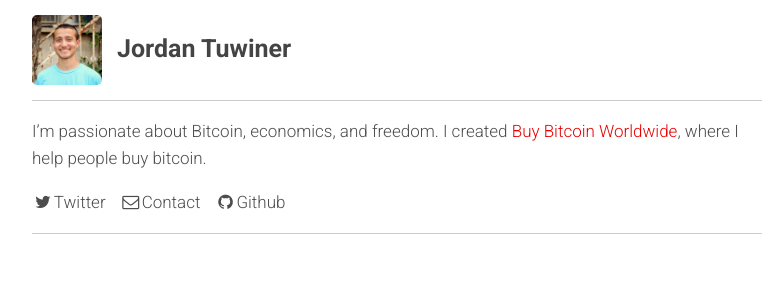
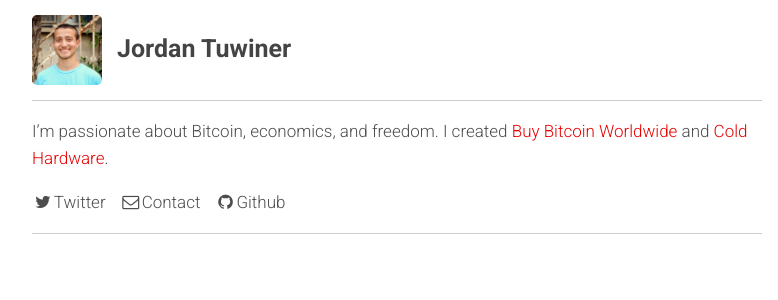
Before and after one commit to johnrlive/jt-com, a Jekyll site: the page built from index.html, in a window 1280 px wide. Shown: the top 300 px of the page, without its empty margins (243-1021 px from the left). Built offline with Jekyll 4.4.1, drawn with Linux system fonts in a browser that asks for light colours; nearby versions of some CDN libraries.

Commit message:
Update home page

```diff
--- a/index.html
+++ b/index.html
@@ -8,7 +8,7 @@ permalink: "/"
 
 <div class="entry-content">
 
-	<p>I’m passionate about Bitcoin, economics, and freedom. I created <a href="https://www.buybitcoinworldwide.com/">Buy Bitcoin Worldwide</a>, where I help people buy bitcoin.</p>
+	<p>I’m passionate about Bitcoin, economics, and freedom. I created <a href="https://www.buybitcoinworldwide.com/">Buy Bitcoin Worldwide</a> and <a href="https://www.coldhardware.com/">Cold Hardware</a>.</p>
 <p>
 <a class="social-link" href="https://twitter.com/jordantuwiner"><i class="fa fa-fw fa-twitter"></i>Twitter</a>
 <a class="social-link" href="mailto:jordan@jordantuwiner.com"><i class="fa fa-fw fa-envelope-o"></i>Contact</a>
```
